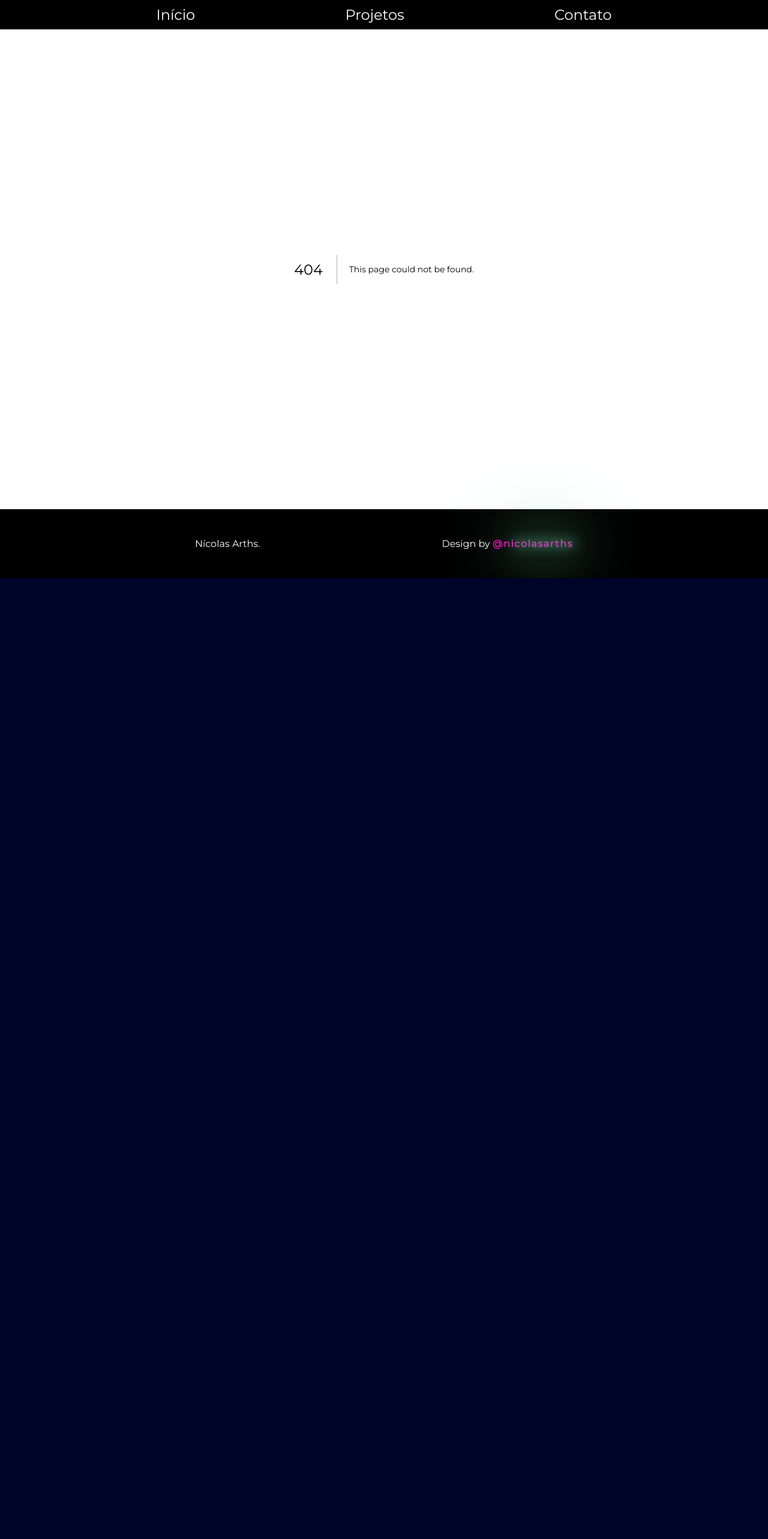
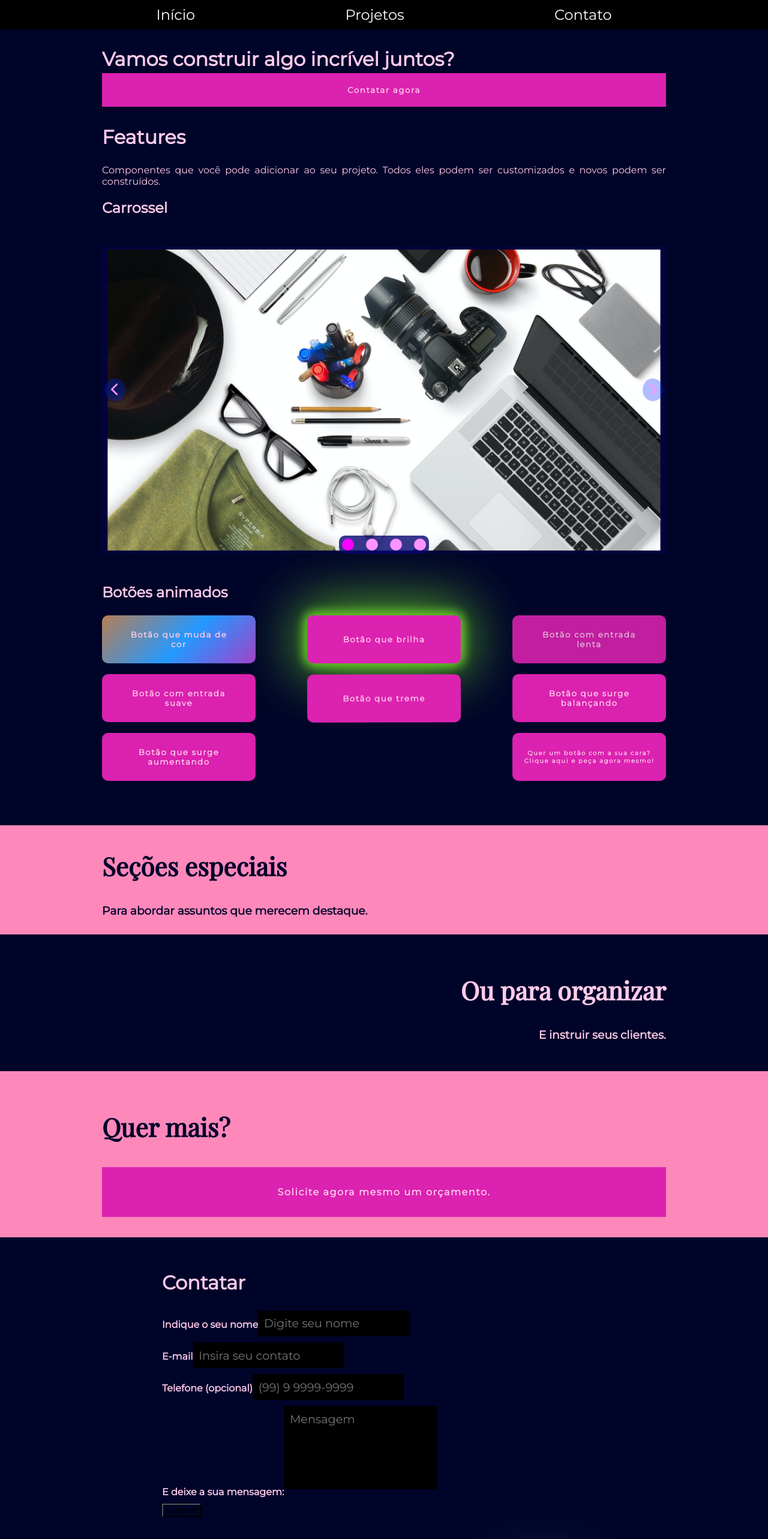
Before and after one commit to nicolasarths/personal-website, a Next.js app: page /dev/desenvolver in a window 1280 px wide. Before the commit this address had no page. Shown: the top 2566 px of the page at 60% size. Before the commit the page ends 964 px from the top, so only its background shows below. Built offline with nearby package versions, Linux system fonts and the light colour scheme; a web font is replaced by a local one.

Commit message:
create dev page with features and contact form

```diff
--- /dev/null
+++ b/src/pages/dev/desenvolver/index.js
@@ -0,0 +1,119 @@
+import Carousel from "components/Carousel";
+import Section from "components/Section/index.js";
+import ButtonsDemo from "components/Features/ButtonsDemo";
+import { carouselImages, buttonsToDemo } from "data";
+import Spacer from "../../../components/Spacer";
+import { SquareButton, DeepButton } from "components/Buttons";
+import { Form, Field, Submit, TextArea } from "components/forms";
+
+const TitleWithButtonContainer = ({ title, button }) => {
+  return (
+    <div className="title-with-banner-container">
+      <span className="title-with-banner-title">{title}</span>
+      <span className="title-with-banner-button">{button}</span>
+    </div>
+  );
+};
+
+const Features = () => {
+  return (
+    <>
+      <div className="client-page container-big margin-auto padding-small">
+        <TitleWithButtonContainer
+          title={
+            <h1 style={{ marginBlock: "0" }}>
+              Vamos construir algo incrível juntos?
+            </h1>
+          }
+          button={
+            <SquareButton
+              onClick={() => (location.href = "#contatar")}
+              style={{ padding: "20px 50px" }}
+            >
+              Contatar agora
+            </SquareButton>
+          }
+        />
+        <h2 className="size-32">Features</h2>
+        <p className="text-justify">
+          Componentes que você pode adicionar ao seu projeto. Todos eles podem
+          ser customizados e novos podem ser construídos.
+        </p>
+        <h2>Carrossel</h2>
+        <Carousel images={carouselImages} />
+
+        <h2>Botões animados</h2>
+        <ButtonsDemo buttonsToDemo={buttonsToDemo} />
+        <Spacer height="40px" />
+      </div>
+
+      <Section color="#f8b">
+        <div
+          style={{
+            color: "var(--background-color)",
+          }}
+          className="container-big margin-auto padding-x-small padding-y"
+        >
+          <h2 className="title size-42 margin-top-small">Seções especiais</h2>
+          <h3>Para abordar assuntos que merecem destaque.</h3>
+        </div>
+      </Section>
+      <Section color="var(--background-color)">
+        <div className="text-right container-big margin-auto padding-small">
+          <h2 className="title size-42">Ou para organizar</h2>
+          <h3>E instruir seus clientes.</h3>
+        </div>
+      </Section>
+      <Section color="#f8b">
+        <div
+          style={{
+            color: "var(--background-color)",
+          }}
+          className="container-big margin-auto padding-small"
+        >
+          <h2 className="title size-42">Quer mais?</h2>
+          <SquareButton
+            onClick={() => location.href = "#contatar"}
+            style={{ padding: "32px", fontSize: "16px" }}
+          >
+            Solicite agora mesmo um orçamento.
+          </SquareButton>
+        </div>
+      </Section>
+      <Section name="contatar">
+        <div className="padding-small container-medium margin-auto">
+          <h2 className="size-32">Contatar</h2>
+          <Form onSubmit="">
+            <Field
+              label="Indique o seu nome"
+              name="name"
+              type="text"
+              placeholder="Digite seu nome"
+            />
+            <Field
+              label="E-mail"
+              name="email"
+              type="email"
+              placeholder="Insira seu contato"
+            />
+            <Field
+              label="Telefone (opcional)"
+              name="tel"
+              type="tel"
+              placeholder="(99) 9 9999-9999"
+            />
+            <TextArea
+              name="message"
+              label="E deixe a sua mensagem:"
+              placeholder="Mensagem"
+              rows="5"
+            />
+            <Submit />
+          </Form>
+        </div>
+      </Section>
+    </>
+  );
+};
+
+export default Features;
```
